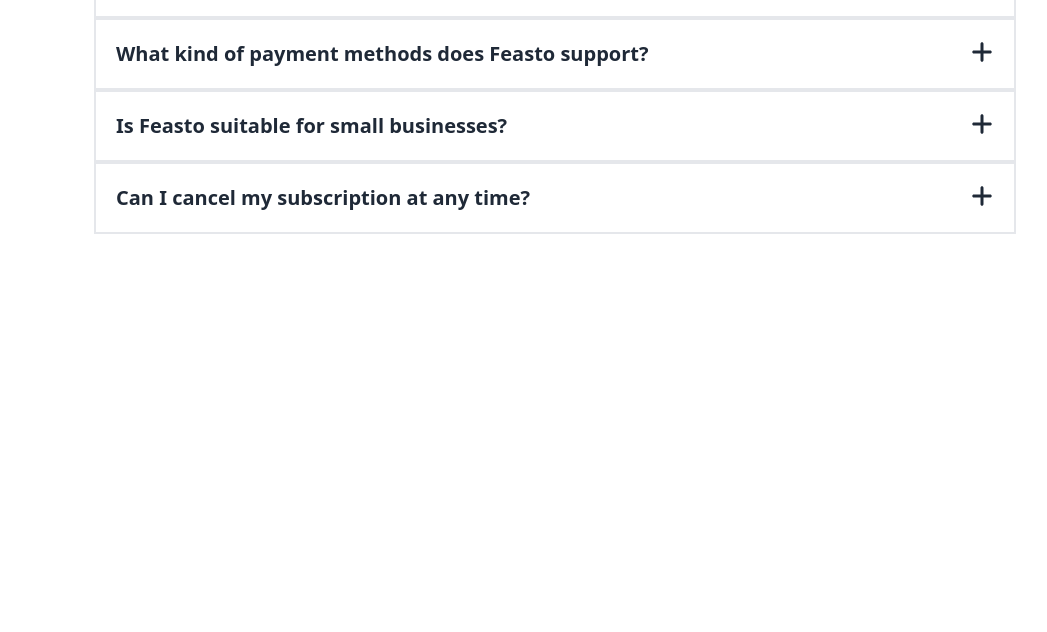
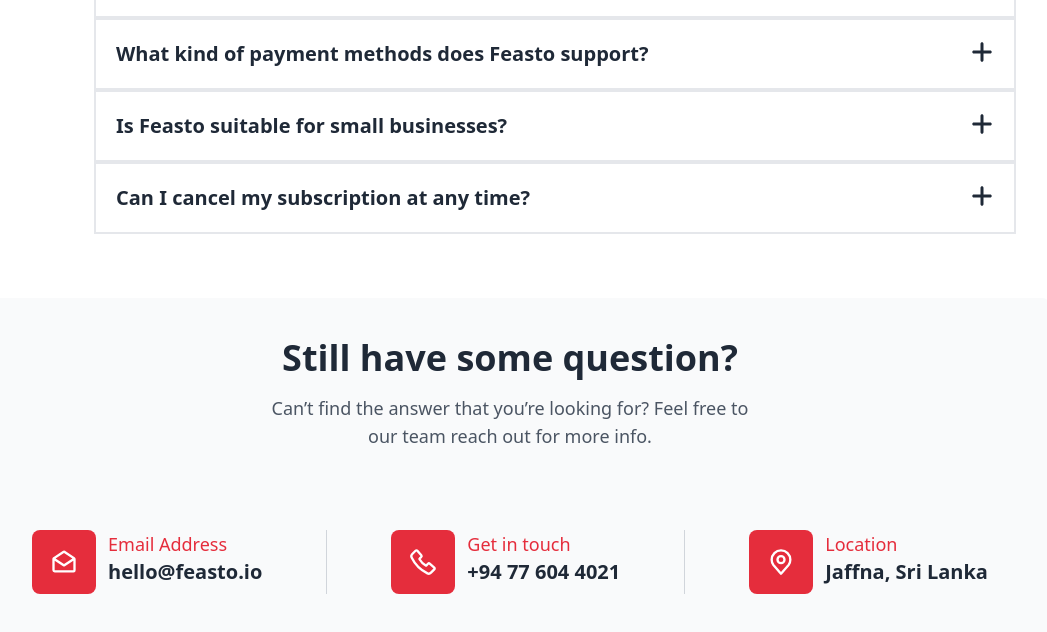
Before and after one commit to Iynguuuuu/Feasto, a React (Vite) app: page / in a window 1280 px wide. Shown: the part 4889-5521 px from the top of the page, without its empty margins (130-1177 px from the left). Built offline with nearby package versions, Linux system fonts and the light colour scheme.

Commit message:
Added MoreInfo page

```diff
--- a/src/App.tsx
+++ b/src/App.tsx
@@ -4,6 +4,7 @@ import Navbar from "./components/NavBar"
 import { Templates } from "./pages/Templates"
 import { Pricing } from "./pages/Pricing"
 import { FAQ } from "./pages/FAQ"
+import MoreInfo from "./components/MoreInfo"
 
 const App = () => {
 
@@ -17,6 +18,7 @@ const App = () => {
         <Templates />
         <Pricing />
         <FAQ />
+        <MoreInfo/>
       </>
     </div>
   )
--- /dev/null
+++ b/src/components/MoreInfo.tsx
@@ -0,0 +1,82 @@
+import type { SVGProps } from 'react';
+
+export function MingcuteMailOpenLine(props: SVGProps<SVGSVGElement>) {
+    return (
+        <svg xmlns="http://www.w3.org/2000/svg" width="28px" height="28px" viewBox="0 0 24 24" {...props}>
+            <g fill="none">
+                <path d="M24 0v24H0V0zM12.593 23.258l-.011.002l-.071.035l-.02.004l-.014-.004l-.071-.035q-.016-.005-.024.005l-.004.01l-.017.428l.005.02l.01.013l.104.074l.015.004l.012-.004l.104-.074l.012-.016l.004-.017l-.017-.427q-.004-.016-.017-.018m.265-.113l-.013.002l-.185.093l-.01.01l-.003.011l.018.43l.005.012l.008.007l.201.093q.019.005.029-.008l.004-.014l-.034-.614q-.005-.019-.02-.022m-.715.002a.02.02 0 0 0-.027.006l-.006.014l-.034.614q.001.018.017.024l.015-.002l.201-.093l.01-.008l.004-.011l.017-.43l-.003-.012l-.01-.01z"></path>
+                <path fill="white" d="M10.89 2.538a2 2 0 0 1 2.072-.09l.147.09l8 5.333a2 2 0 0 1 .884 1.498l.007.166V19a2 2 0 0 1-1.85 1.995L20 21H4a2 2 0 0 1-1.995-1.85L2 19V9.535a2 2 0 0 1 .756-1.566l.135-.098zm9.11 8.33l-7.168 4.78a1.5 1.5 0 0 1-1.664 0L4 10.867V19h16zm-8-6.666L4.803 9L12 13.798L19.197 9z"></path>
+            </g>
+        </svg>
+    );
+}
+
+export function AkarIconsPhone(props: SVGProps<SVGSVGElement>) {
+    return (
+        <svg xmlns="http://www.w3.org/2000/svg" width="28px" height="28px" viewBox="0 0 24 24" {...props}>
+            <path fill="none" stroke="white" strokeLinecap="round" strokeLinejoin="round" strokeWidth={2} d="M10.554 6.24L7.171 2.335c-.39-.45-1.105-.448-1.558.006L2.831 5.128c-.828.829-1.065 2.06-.586 3.047a29.207 29.207 0 0 0 13.561 13.58c.986.479 2.216.242 3.044-.587l2.808-2.813c.455-.455.456-1.174.002-1.564l-3.92-3.365c-.41-.352-1.047-.306-1.458.106l-1.364 1.366a.462.462 0 0 1-.553.088a14.557 14.557 0 0 1-5.36-5.367a.463.463 0 0 1 .088-.554l1.36-1.361c.412-.414.457-1.054.101-1.465"></path>
+        </svg>
+    );
+}
+
+export function AkarIconsLocation(props: SVGProps<SVGSVGElement>) {
+    return (
+        <svg xmlns="http://www.w3.org/2000/svg" width="28px" height="28px" viewBox="0 0 24 24" {...props}>
+            <g fill="none" stroke="white" strokeLinecap="round" strokeLinejoin="round" strokeWidth={2}>
+                <circle cx={12} cy={10} r={3}></circle>
+                <path d="M12 2a8 8 0 0 0-8 8c0 1.892.402 3.13 1.5 4.5L12 22l6.5-7.5c1.098-1.37 1.5-2.608 1.5-4.5a8 8 0 0 0-8-8"></path>
+            </g>
+        </svg>
+    );
+}
+
+const MoreInfo = () => {
+    return (
+        <div className="md:w-[1080px] w-[358px] mx-auto">
+            <div className="bg-gray-50 rounded-lg mt-16 mx-auto">
+                <div className="md:p-10 p-5 text-center">
+                    <h2 className="text-text1 font-black md:text-4xl text-2xl">Still have some question?</h2>
+                    <p className="text-text3 text-lg mt-4">Can’t find the answer that you’re looking for?
+                        Feel free to <br className="md:block hidden" /> our team reach out for more info.</p>
+                </div>
+                <div className="p-10 flex md:flex-row flex-col justify-center md:space-x-[4rem] md:space-y-0 space-y-8">
+                    <div className="flex md:flex-row flex-col md:space-x-3 md:space-y-0 space-y-3">
+                        <div className="size-16 bg-primary rounded-lg flex items-center justify-center md:mx-0 mx-auto ">
+                            <MingcuteMailOpenLine />
+                        </div>
+                        <div className='md:mx-0 mx-auto md:text-left text-center'>
+                            <p className='text-primary font-medium text-lg'>Email Address</p>
+                            <p className='text-text1 font-semibold text-xl'>hello@feasto.io</p>
+                        </div>
+                    </div>
+                    {/* Vertical line */}
+                    <div className="hidden md:block w-px bg-gray-300"></div>
+
+                    <div className="flex md:flex-row flex-col md:space-x-3 md:space-y-0 space-y-3">
+                        <div className="size-16 bg-primary rounded-lg flex items-center justify-center md:mx-0 mx-auto">
+                            <AkarIconsPhone />
+                        </div>
+                        <div className='md:mx-0 mx-auto md:text-left text-center'>
+                            <p className='text-primary font-medium text-lg'>Get in touch</p>
+                            <p className='text-text1 font-semibold text-xl'>+94 77 604 4021</p>
+                        </div>
+                    </div>
+                    {/* Vertical line */}
+                    <div className="hidden md:block w-px bg-gray-300"></div>
+
+                    <div className="flex md:flex-row flex-col md:space-x-3 md:space-y-0 space-y-3">
+                        <div className="size-16 bg-primary rounded-lg flex items-center justify-center md:mx-0 mx-auto">
+                            <AkarIconsLocation />
+                        </div>
+                        <div className='md:mx-0 mx-auto md:text-left text-center'>
+                            <p className='text-primary font-medium text-lg'>Location</p>
+                            <p className='text-text1 font-semibold text-xl'>Jaffna, Sri Lanka</p>
+                        </div>
+                    </div>
+                </div>
+            </div>
+        </div>
+    )
+}
+
+export default MoreInfo;
```
